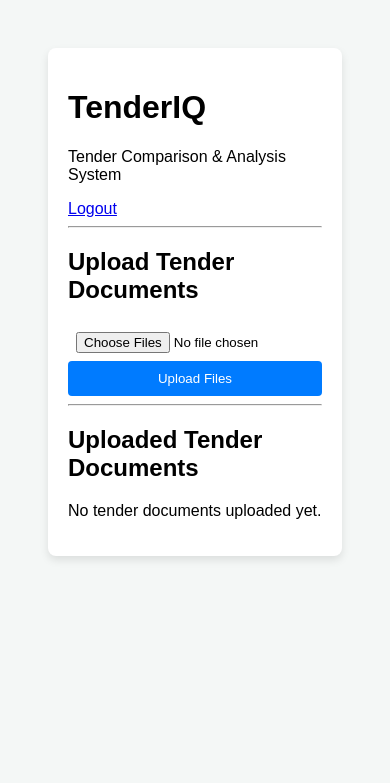
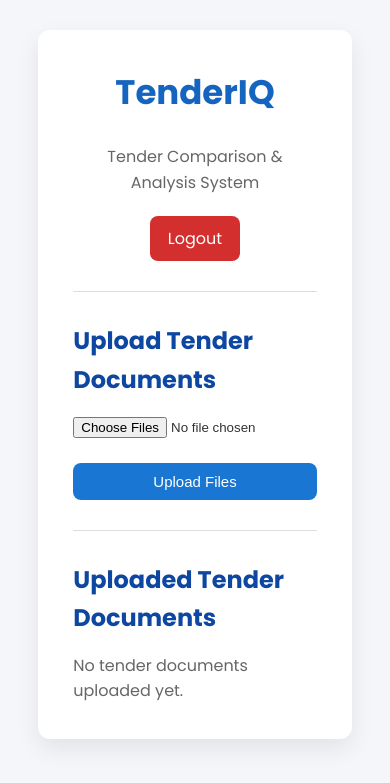
Before and after one commit to Astik97/TenderIQ, a Flask app: page /dashboard in a window 390 px wide. Shown: the top 783 px of the page. Run offline with Flask 3, Linux system fonts and the light colour scheme; the visitor is signed in with stand-in values (Sample User, id 1); data that the repository does not hold is empty.

Commit message:
upgraded dashboard 2.0

```diff
--- a/static/css/dashboard.css
+++ b/static/css/dashboard.css
@@ -1,54 +1,340 @@
-body {
-    font-family: Arial, sans-serif;
-    padding: 40px;
-    background-color: #f4f7f6;
+/* ==========================================
+   Google Font
+========================================== */
+
+@import url('https://fonts.googleapis.com/css2?family=Poppins:wght@300;400;500;600;700&display=swap');
+
+/* ==========================================
+   Reset
+========================================== */
+
+*{
+    margin:0;
+    padding:0;
+    box-sizing:border-box;
 }
-.container {
-    max-width: 500px;
-    margin: auto;
-    background: white;
-    padding: 20px;
-    border-radius: 8px;
-    box-shadow: 0 4px 8px rgba(0,0,0,0.1);
+
+/* ==========================================
+   Body
+========================================== */
+
+body{
+
+    font-family:'Poppins',sans-serif;
+
+    background:#f4f6f9;
+
+    color:#333;
+
+    line-height:1.6;
+
+    padding:30px;
+
 }
-.form-group {
-    margin-bottom: 15px;
+
+/* ==========================================
+   Main Container
+========================================== */
+
+.container{
+
+    width:95%;
+
+    max-width:1300px;
+
+    margin:auto;
+
+    background:white;
+
+    padding:35px;
+
+    border-radius:12px;
+
+    box-shadow:0 10px 25px rgba(0,0,0,.08);
+
 }
-label {
-    font-weight: bold;
-    display: block;
-    margin-bottom: 5px;
+
+/* ==========================================
+   Header
+========================================== */
+
+header{
+
+    display:flex;
+
+    justify-content:space-between;
+
+    align-items:center;
+
+    margin-bottom:30px;
+
 }
-input[type="text"], input[type="file"] {
-    width: 100%;
-    padding: 8px;
-    box-sizing: border-box;
+
+header h1{
+
+    color:#1565C0;
+
+    font-size:34px;
+
 }
-button {
-    background-color: #007bff;
-    color: white;
-    padding: 10px 15px;
-    border: none;
-    border-radius: 4px;
-    cursor: pointer;
-    width: 100%;
+
+header p{
+
+    color:#666;
+
+    margin-top:5px;
+
 }
-button:hover {
-    background-color: #0056b3;
+
+.logout-btn{
+
+    background:#d32f2f;
+
+    color:white;
+
+    text-decoration:none;
+
+    padding:10px 18px;
+
+    border-radius:8px;
+
+    transition:.3s;
+
 }
-#statusMessage {
-    margin-top: 15px;
-    padding: 10px;
-    border-radius: 4px;
-    display: none;
+
+.logout-btn:hover{
+
+    background:#b71c1c;
+
 }
-.success {
-    background-color: #d4edda;
-    color: #155724;
-    border: 1px solid #c3e6cb;
+
+/* ==========================================
+   Section
+========================================== */
+
+section{
+
+    margin-top:30px;
+
 }
-.error {
-    background-color: #f8d7da;
-    color: #721c24;
-    border: 1px solid #f5c6cb;
+
+section h2{
+
+    margin-bottom:15px;
+
+    color:#0d47a1;
+
 }
+
+/* ==========================================
+   Upload Form
+========================================== */
+
+form{
+
+    margin-top:15px;
+
+}
+
+input[type=file]{
+
+    margin-bottom:15px;
+
+}
+
+/* ==========================================
+   Buttons
+========================================== */
+
+button{
+
+    background:#1976D2;
+
+    color:white;
+
+    border:none;
+
+    padding:10px 20px;
+
+    border-radius:8px;
+
+    cursor:pointer;
+
+    transition:.3s;
+
+    font-size:15px;
+
+}
+
+button:hover{
+
+    background:#0d47a1;
+
+}
+
+/* ==========================================
+   Table
+========================================== */
+
+table{
+
+    width:100%;
+
+    border-collapse:collapse;
+
+    margin-top:20px;
+
+}
+
+table thead{
+
+    background:#1976D2;
+
+    color:white;
+
+}
+
+table th{
+
+    padding:15px;
+
+    text-align:center;
+
+}
+
+table td{
+
+    padding:12px;
+
+    text-align:center;
+
+    border-bottom:1px solid #ddd;
+
+}
+
+table tr:hover{
+
+    background:#f5f5f5;
+
+}
+
+/* ==========================================
+   Action Buttons
+========================================== */
+
+.view-btn{
+
+    background:#2E7D32;
+
+    color:white;
+
+    padding:8px 15px;
+
+    border-radius:6px;
+
+    text-decoration:none;
+
+    transition:.3s;
+
+}
+
+.view-btn:hover{
+
+    background:#1B5E20;
+
+}
+
+
+.delete-btn{
+
+    background:#d32f2f;
+
+    color:white;
+
+    padding:8px 15px;
+
+    border-radius:6px;
+
+    text-decoration:none;
+
+    transition:.3s;
+
+}
+
+.delete-btn:hover{
+
+    background:#b71c1c;
+
+}
+
+/* ==========================================
+   Compare Button
+========================================== */
+
+.compare-btn{
+
+    width:100%;
+
+    margin-top:20px;
+
+    padding:15px;
+
+    font-size:17px;
+
+}
+
+/* ==========================================
+   Horizontal Line
+========================================== */
+
+hr{
+
+    margin:30px 0;
+
+    border:none;
+
+    border-top:1px solid #ddd;
+
+}
+
+/* ==========================================
+   Empty Message
+========================================== */
+
+p{
+
+    color:#666;
+
+}
+
+/* ==========================================
+   Responsive
+========================================== */
+
+@media(max-width:900px){
+
+header{
+
+    flex-direction:column;
+
+    text-align:center;
+
+    gap:20px;
+
+}
+
+table{
+
+    font-size:13px;
+
+}
+
+button{
+
+    width:100%;
+
+    margin-top:10px;
+
+}
+
+}
--- a/templates/dashboard.html
+++ b/templates/dashboard.html
@@ -58,18 +58,23 @@
 
         </h2>
 
+        <p id="selectedFiles"></p>
+
         <form
+            id="uploadForm"
             action="/upload"
             method="POST"
             enctype="multipart/form-data">
 
             <input
+                id="tenderFiles"
                 type="file"
                 name="tender_files"
                 multiple
                 required>
 
             <button
+                id="uploadButton"
                 type="submit">
 
                 Upload Files
@@ -180,7 +185,7 @@
                     <a
                         href="/delete/{{ tender[0] }}"
                         class="delete-btn"
-                        onclick="return confirm('Are you sure you want to delete this tender?')">
+                        class="delete-btn delete-link">
 
                         Delete
 
@@ -199,6 +204,7 @@
         <br>
 
         <button
+            id="compareButton"
             type="submit"
             class="compare-btn">
 
```
Also changed, not shown: static/js/dashboard.js (added, +125 -0 lines), static/js/scripts.js (deleted).
